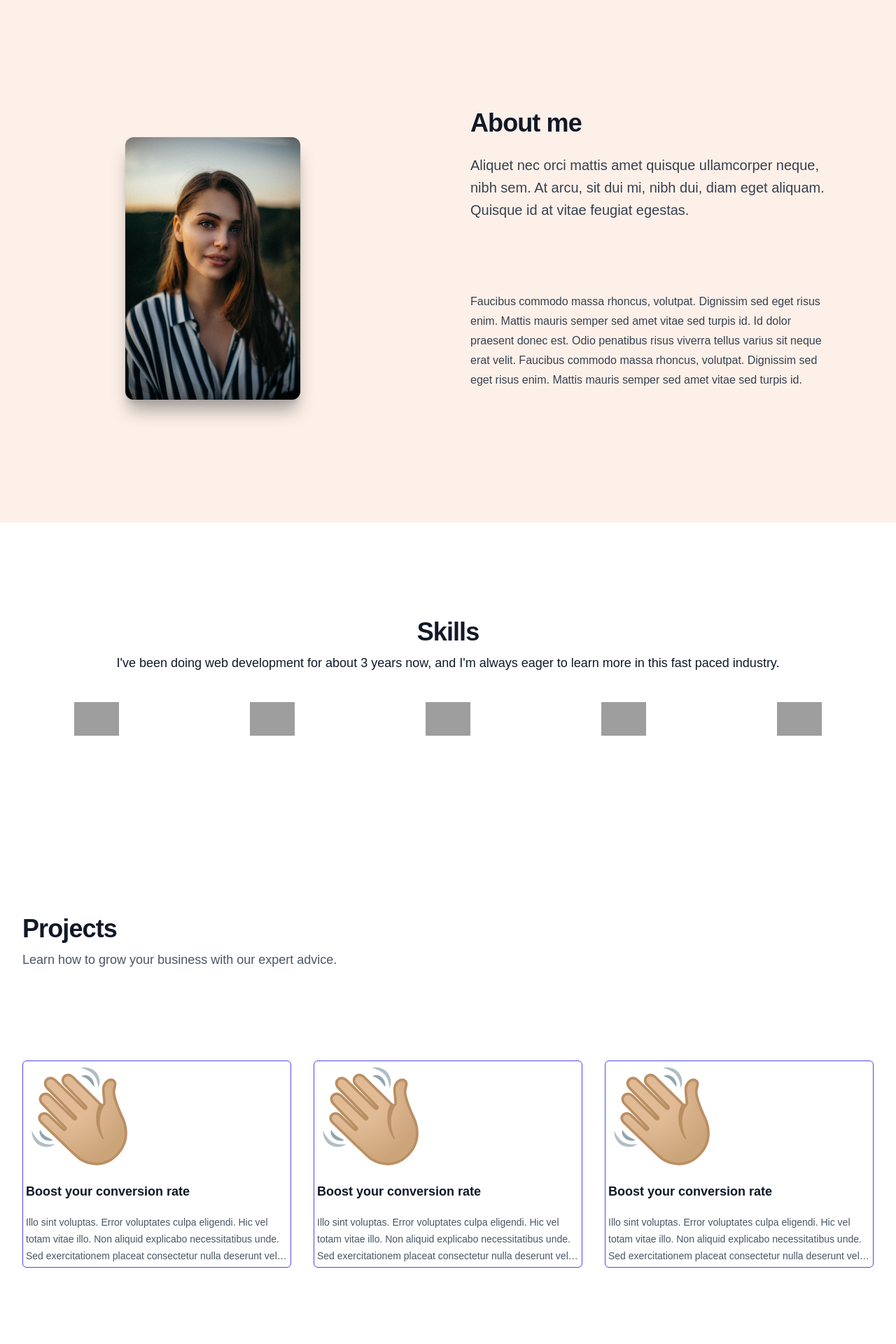
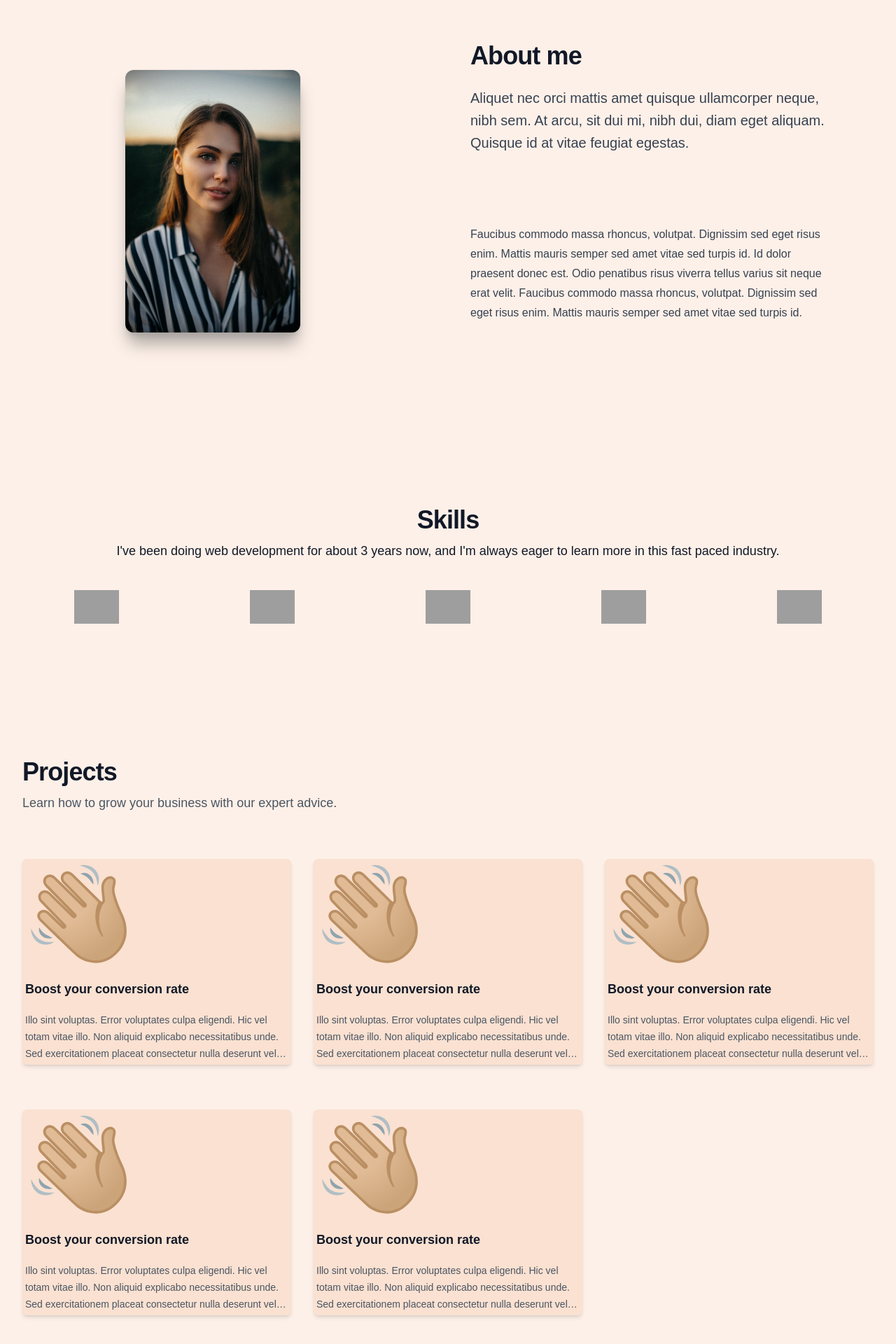
Before and after one commit to ThashmilaJayasinghe/portfolio-v1, a Next.js app: page / in a window 1280 px wide. Shown: the part 528-2448 px from the top of the page at 70% size. Built offline with nearby package versions, Linux system fonts and the light colour scheme; grey boxes are pictures that could not be loaded; a web font is replaced by a local one.

Commit message:
updated skills and projects design

```diff
--- a/components/About.jsx
+++ b/components/About.jsx
@@ -2,7 +2,7 @@ import { CloudArrowUpIcon, LockClosedIcon, ServerIcon } from '@heroicons/react/2
 
 export default function About() {
   return (
-    <div className="relative isolate overflow-hidden bg-brown-50 px-6 py-24 sm:py-32 lg:overflow-visible lg:px-0">
+    <div className="relative isolate overflow-hidden bg-brown-50 px-6 py-24 sm:py-24 lg:overflow-visible lg:px-0">
       <div className="mx-auto grid max-w-2xl grid-cols-1 gap-x-8 gap-y-16 lg:mx-0 lg:max-w-none lg:grid-cols-2 lg:items-start lg:gap-y-10">
         <div className="lg:col-span-2 lg:col-start-2 lg:row-start-1 lg:mx-auto lg:w-full lg:max-w-7xl lg:grid-cols-2 lg:gap-x-8 lg:px-8">
           <div className="lg:pr-4">
--- a/components/Hero.jsx
+++ b/components/Hero.jsx
@@ -13,7 +13,7 @@ const stats = [
 
 export default function Hero() {
   return (
-    <div className="relative isolate overflow-hidden bg-brown-50 py-24 sm:py-32">
+    <div className="relative isolate overflow-hidden bg-brown-50 py-24 sm:py-24">
       {/* <div
         className="hidden sm:absolute sm:-top-10 sm:right-1/2 sm:-z-10 sm:mr-10 sm:block sm:transform-gpu sm:blur-3xl"
         aria-hidden="true"
--- a/components/Projects.jsx
+++ b/components/Projects.jsx
@@ -25,7 +25,22 @@ const projects = [
       'Illo sint voluptas. Error voluptates culpa eligendi. Hic vel totam vitae illo. Non aliquid explicabo necessitatibus unde. Sed exercitationem placeat consectetur nulla deserunt vel. Iusto corrupti dicta.',
     imageUrl: '/hand.svg'
   },
-
+  {
+    id: 1,
+    title: 'Boost your conversion rate',
+    href: '#',
+    description:
+      'Illo sint voluptas. Error voluptates culpa eligendi. Hic vel totam vitae illo. Non aliquid explicabo necessitatibus unde. Sed exercitationem placeat consectetur nulla deserunt vel. Iusto corrupti dicta.',
+    imageUrl: '/hand.svg'
+  },
+  {
+    id: 1,
+    title: 'Boost your conversion rate',
+    href: '#',
+    description:
+      'Illo sint voluptas. Error voluptates culpa eligendi. Hic vel totam vitae illo. Non aliquid explicabo necessitatibus unde. Sed exercitationem placeat consectetur nulla deserunt vel. Iusto corrupti dicta.',
+    imageUrl: '/hand.svg'
+  },
   // More posts...
 ]
 
@@ -36,7 +51,7 @@ export default function Projects() {
   const [open, setOpen] = useState(false)
 
   return (
-    <div id="projects" className="bg-white py-20 sm:py-32">
+    <div id="projects" className="bg-brown-50 py-24 sm:py-24">
       <div className="mx-auto max-w-7xl px-6 lg:px-8">
         <div className="mx-auto max-w-2xl lg:mx-0">
           <h2 className="text-3xl font-bold tracking-tight text-gray-900 sm:text-4xl">Projects</h2>
@@ -44,11 +59,11 @@ export default function Projects() {
             Learn how to grow your business with our expert advice.
           </p>
         </div>
-        <div className="mx-auto mt-10 grid max-w-2xl grid-cols-1 gap-x-8 gap-y-16 pt-10 sm:mt-16 sm:pt-16 lg:mx-0 lg:max-w-none lg:grid-cols-3">
+        <div className="mx-auto mt-10 grid max-w-2xl grid-cols-1 gap-x-8 gap-y-16 pt-10 sm:mt-8 sm:pt-8 lg:mx-0 lg:max-w-none lg:grid-cols-3">
           {projects.map((project) => (
             <>
             <Details open={open} setOpen={setOpen} title={project.title} description={project.description} />
-            <article key={project.id} className="group relative border border-indigo-600 rounded-md p-1 flex max-w-xl flex-col items-start justify-between">
+            <article key={project.id} className="group relative bg-brown-75 shadow-md rounded-md p-1 flex max-w-xl flex-col items-start justify-between">
               <div className="flex items-center group-hover:opacity-75 transition duration-300 ease-in-out">
                 <img
                   // className="col-span-2 max-h-12 w-full object-contain lg:col-span-1"
@@ -64,7 +79,7 @@ export default function Projects() {
                 </h3>
                 <p className="mt-5 line-clamp-3 text-sm leading-6 text-gray-600">{project.description}</p>
               </div>
-              <button onClick={() => setOpen(true)} className="absolute inset-x-0 bottom-0 py-4 px-4 text-center text-white bg-blue-500 hover:bg-blue-700 font-medium rounded-md transition duration-300 ease-in-out group-hover:opacity-100 opacity-0">
+              <button onClick={() => setOpen(true)} className="absolute inset-x-0 bottom-0 py-4 px-4 text-center text-white bg-brown-100 hover:bg-brown-150 font-medium rounded-md transition duration-300 ease-in-out group-hover:opacity-100 opacity-0">
                 View Details
               </button>
             </article>
--- a/components/Skills.jsx
+++ b/components/Skills.jsx
@@ -1,6 +1,6 @@
 export default function Skills() {
   return (
-    <div className="bg-white py-24 sm:py-32">
+    <div className="bg-brown-50 py-24 sm:py-24">
       <div className="mx-auto max-w-7xl px-6 lg:px-8">
         <h2 className="text-center mt-2 pb-2 text-3xl font-bold tracking-tight text-gray-900 sm:text-4xl">Skills</h2>
         <p className="text-center text-lg leading-8 text-gray-900">
```
